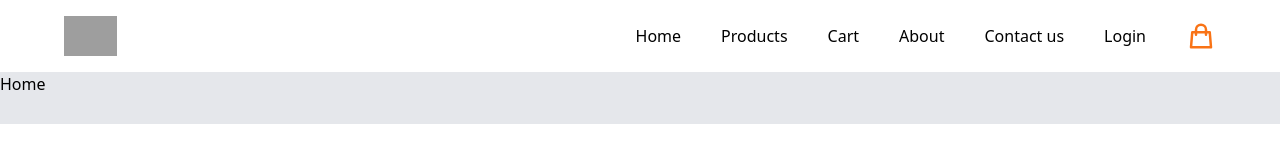
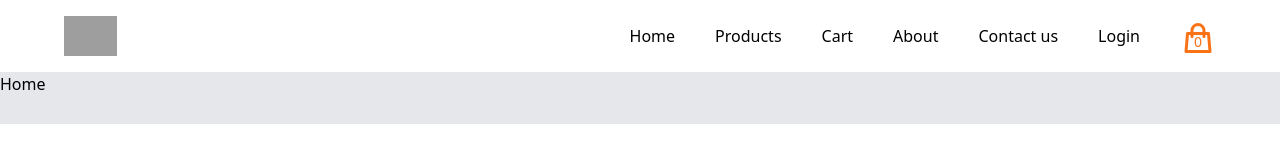
Before and after one commit to VaibhavRawat-325/E-CommerceWebsite, a React (Vite) app: page /home in a window 1280 px wide. Shown: the top 160 px of the page. Built offline with nearby package versions, Linux system fonts and the light colour scheme; grey boxes are pictures that could not be loaded.

Commit message:
modifying some css in Header element and product count number

```diff
--- a/src/components/Header.jsx
+++ b/src/components/Header.jsx
@@ -17,9 +17,11 @@ function Header({ productCount }) {
           <NavLink to="/about">About</NavLink>
           <NavLink to="/contact">Contact us</NavLink>
           <NavLink to="/login">Login</NavLink>
-          <div className="flex">
-            <HiOutlineShoppingBag className="text-3xl text-orange-500" />
-            <span className="text-sm text-orange-500">{productCount}</span>
+          <div className="flex flex-col">
+            <HiOutlineShoppingBag className="text-4xl text-orange-500" />
+            <span className="text-sm text-orange-500 ml-3.5 -mt-6">
+              {productCount}
+            </span>
           </div>
         </div>
       </div>
--- a/src/components/MainLayout.jsx
+++ b/src/components/MainLayout.jsx
@@ -4,19 +4,25 @@ import { CountContext } from "./Context";
 import Header from "./Header";
 
 function MainLayout() {
-  const [productCount, setProductCount] = React.useState();
+  const [cartItems, setCartItems] = React.useState({});
+
+  console.log("cart", cartItems);
 
   const handleAddToCart = (productId, count) => {
-    console.log("product id", productId, "count", count);
-    setProductCount(count);
+    const oldCount = cartItems[productId] || 0;
+    setCartItems({ ...cartItems, [productId]: oldCount + count });
   };
+
+  const totalCount = Object.keys(cartItems).reduce((previous, current) => {
+    return previous + cartItems[current];
+  }, 0);
 
   const data = { handleAddToCart };
 
   return (
     <CountContext.Provider value={data}>
       <div>
-        <Header productCount={productCount} />
+        <Header productCount={totalCount} />
         <div>
           <Outlet />
         </div>
--- a/src/components/ProductDetail.jsx
+++ b/src/components/ProductDetail.jsx
@@ -30,7 +30,7 @@ function ProductDetail() {
   };
 
   return (
-    <div className="bg-gray-200 flex max-w-6xl mx-auto mt-10">
+    <div className="bg-gray-200 flex max-w-6xl mx-auto my-10">
       <div className="px-20 py-24 bg-white mx-5 my-7 grow">
         {product ? (
           <div>
@@ -70,7 +70,7 @@ function ProductDetail() {
                 </div>
               </div>
             </div>
-            <div className="pt-10 underline text-gray-700">
+            <div className="pt-10 underline text-gray-700 flex justify-between">
               {id > 1 && (
                 <div>
                   <Link to={"/products/" + (id - 1) + "/details"}>
```
